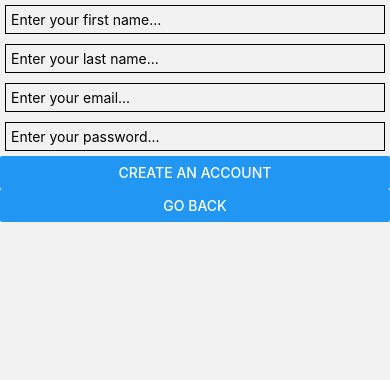
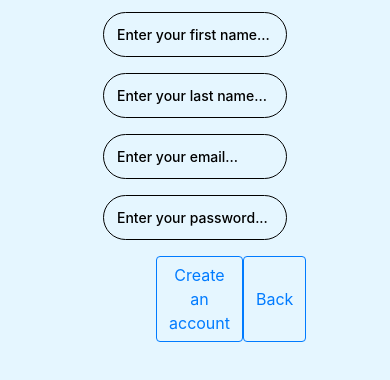
Before and after one commit to kcerbulis/SpacebookApp, a React Native app: screen /Signup in a window 390 px wide. Shown: the top 380 px of the page. Built offline with nearby package versions, Linux system fonts and the light colour scheme.

Commit message:
Added Styling

```diff
--- a/App.js
+++ b/App.js
@@ -2,6 +2,7 @@ import React, { Component } from 'react';
 import { NavigationContainer } from '@react-navigation/native';
 import { createNativeStackNavigator } from '@react-navigation/native-stack';
 import 'react-native-gesture-handler';
+import 'bootstrap/dist/css/bootstrap.min.css';
 
 import Login from './components/Login'
 import Signup from './components/Signup'
@@ -11,6 +12,7 @@ const Stack = createNativeStackNavigator();
 
 class App extends Component {
 
+  //Stack navigator for main components
   render(){
     return(
       <NavigationContainer>
--- /dev/null
+++ b/components/Accessibility.js
@@ -0,0 +1,60 @@
+import React, { Component } from 'react';
+import { View, StyleSheet, Text} from 'react-native';
+import { ScrollView, TextInput } from 'react-native-gesture-handler';
+import { Button} from 'reactstrap';
+
+class Accessibility extends Component {
+  constructor(props) {
+    super(props);
+
+  }
+
+
+  ibmWebsite = async () => {
+    console.log("AAAAas")
+    window.open("https://www.ibm.com/design/language/color/", '_blank').focus();
+  }
+
+  windowsWebsite = async () => {
+    console.log("AAAAas")
+    window.open("https://support.microsoft.com/en-us/windows/complete-guide-to-narrator-e4397a0d-ef4f-b386-d8ae-c172f109bdb1", '_blank').focus();
+  }
+
+  macWebsite = async () => {
+    console.log("AAAAas")
+    window.open("https://www.disability.illinois.edu/academic-support/assistive-technology/mac-os-x-voiceover#:~:text=Mac%20OS%20X%20Snow%20Leopard,new%20web%20page%20support%20options.", '_blank').focus();
+  }
+
+  androidWebsite = async () => {
+    console.log("AAAAas")
+    window.open("https://support.google.com/accessibility/android/answer/6283677?hl=en-GB", '_blank').focus();
+  }
+
+  iOSWebsite = async () => {
+    console.log("AAAAas")
+    window.open("https://developer.apple.com/accessibility/ios/", '_blank').focus();
+  }
+
+
+
+    // Signup text input fields, updates state on key change
+    render() {
+      return (
+        <View style={styles.buttonContainer}>
+          <Button size="lg" outline color="primary" style={styles.plz} onClick={() => this.ibmWebsite()}>Vision Friendly Color Palette</Button>
+          <Button size="lg" outline color="primary" style={styles.plz} onClick={() => this.windowsWebsite()} >Windows Screen Reder</Button>
+          <Button size="lg" outline color="primary" style={styles.plz} onClick={() => this.macWebsite()} >Mac Screen Reder</Button>
+          <Button size="lg" outline color="primary" style={styles.plz} onClick={() => this.androidWebsite()} >Android Screen Reder</Button>
+          <Button size="lg" outline color="primary" style={styles.plz} onClick={() => this.iOSWebsite()} >iOS Screen Reder</Button>
+          <Button size="lg" outline color="primary" style={styles.plz} onClick={() => this.props.navigation.goBack()}>Go Back</Button>
+        </View>
+      );
+    }
+}
+
+// Styling
+const styles = StyleSheet.create({
+
+});
+
+export default Accessibility;
--- a/components/Login.js
+++ b/components/Login.js
@@ -1,7 +1,8 @@
 import React, { Component } from 'react';
-import { Button } from 'react-native';
+import { StyleSheet, View } from 'react-native';
 import { ScrollView, TextInput } from 'react-native-gesture-handler';
 import AsyncStorage from '@react-native-async-storage/async-storage';
+import { Button} from 'reactstrap';
 
 class LoginScreen extends Component {
   constructor(props) {
@@ -16,6 +17,7 @@ class LoginScreen extends Component {
 
     // Logs in user with correct credentials
     login = async () =>
+
       // Login POST request to the server
       fetch('http://localhost:3333/api/1.0.0/login', {
         method: 'post',
@@ -67,17 +69,71 @@ class LoginScreen extends Component {
           console.log(error);
         })
 
+    onCheckboxBtnClick = async (selected) => {
+        console.log("THis is pressed")
+      }
+
     render() {
       // Login text fields and buttons
       return (
-        <ScrollView>
-          <TextInput placeholder="Enter your email..." onChangeText={(email) => this.setState({ email })} value={this.state.email} style={{ padding: 5, borderWidth: 1, margin: 5 }} />
-          <TextInput placeholder="Enter your password..." onChangeText={(password) => this.setState({ password })} value={this.state.password} secureTextEntry style={{ padding: 5, borderWidth: 1, margin: 5 }} />
-          <Button title="Login" onPress={() => this.login()} />
-          <Button title="Create an account" color="darkblue" onPress={() => this.props.navigation.navigate('Signup')} />
-        </ScrollView>
+        <View style={styles.container}>
+          <View style={styles.textContainer}>
+            <TextInput style={styles.textInput} placeholder="Enter your email..." onChangeText={(email) => this.setState({ email })} value={this.state.email} />
+            <TextInput style={styles.textInput} placeholder="Enter your password..." onChangeText={(password) => this.setState({ password })} value={this.state.password} secureTextEntry/>
+          </View>
+          <View style={styles.buttonContainer}>
+            <Button size="lg" outline color="primary" style={styles.plz} onClick={() => this.login()} >Login</Button>
+            <Button size="lg" outline color="primary" style={styles.plz} onClick={() => this.props.navigation.navigate('Signup')}>Signup</Button>
+          </View>
+        </View>
       );
     }
 }
 
+// Styling
+const styles = StyleSheet.create({
+
+  container: {
+    height: "100%",
+    width: "100%",
+    display: "flex",
+    alignItems: 'center',
+    backgroundColor: "#e5f6ff"
+  },
+
+  textContainer: {
+    height: "auto",
+    width: "40%",
+    minWidth: 200,
+    marginTop: "1%",
+  },
+
+  textInput: {
+    fontWeight: 500,
+    padding: 13,
+    borderWidth: 1,
+    borderRadius: 40,
+    margin: 8
+  },
+
+  buttonContainer: {
+    height: "auto",
+    width: "20%",
+    justifyContent: 'space-evenly',
+    marginTop: "2%",
+    flexDirection: 'row',
+  },
+
+
+
+
+
+
+
+
+
+
+});
+
+
 export default LoginScreen;
--- a/components/MyProfileStack.js
+++ b/components/MyProfileStack.js
@@ -16,6 +16,7 @@ import SeeFriends from './SeeFriends';
 import UpdateMyInfo from './UpdateMyInfo';
 import TakePhoto from './TakePhoto';
 import Drafts from './Drafts';
+import Accessibility from './Accessibility'
 
 // Allows stack navigation
 const Stack = createNativeStackNavigator();
@@ -46,6 +47,7 @@ class MyProfileStack extends Component {
         <Stack.Screen name="Posts" component={Posts} options={{ headerShown: false }} />
         <Stack.Screen name="UserPost" component={UserPost} options={{ headerShown: false }} />
         <Stack.Screen name="Drafts" component={Drafts} options={{ headerShown: false }} />
+        <Stack.Screen name="Accessibility" component={Accessibility} options={{ headerShown: false }} />
       </Stack.Navigator>
     );
   }
--- a/components/Signup.js
+++ b/components/Signup.js
@@ -1,5 +1,7 @@
 import React, { Component } from 'react';
-import { Button, ScrollView, TextInput } from 'react-native';
+import { View, StyleSheet} from 'react-native';
+import { ScrollView, TextInput } from 'react-native-gesture-handler';
+import { Button} from 'reactstrap';
 
 class Signup extends Component {
   constructor(props) {
@@ -55,16 +57,54 @@ class Signup extends Component {
     // Signup text input fields, updates state on key change
     render() {
       return (
-        <ScrollView>
-          <TextInput placeholder="Enter your first name..." onChangeText={(first_name) => this.setState({ first_name })} value={this.state.first_name} style={{ padding: 5, borderWidth: 1, margin: 5 }} />
-          <TextInput placeholder="Enter your last name..." onChangeText={(last_name) => this.setState({ last_name })} value={this.state.last_name} style={{ padding: 5, borderWidth: 1, margin: 5 }} />
-          <TextInput placeholder="Enter your email..." onChangeText={(email) => this.setState({ email })} value={this.state.email} style={{ padding: 5, borderWidth: 1, margin: 5 }} />
-          <TextInput placeholder="Enter your password..." onChangeText={(password) => this.setState({ password })} value={this.state.password} secureTextEntry="true" style={{ padding: 5, borderWidth: 1, margin: 5 }} />
-          <Button title="Create an account" onPress={() => this.signup()} />
-          <Button title="Go Back" onPress={() => this.props.navigation.goBack()} />
-        </ScrollView>
+        <View style={styles.container}>
+          <View style={styles.textContainer}>
+            <TextInput style={styles.textInput} placeholder="Enter your first name..." onChangeText={(first_name) => this.setState({ first_name })} value={this.state.first_name}/>
+            <TextInput style={styles.textInput} placeholder="Enter your last name..." onChangeText={(last_name) => this.setState({ last_name })} value={this.state.last_name}/>
+            <TextInput style={styles.textInput} placeholder="Enter your email..." onChangeText={(email) => this.setState({ email })} value={this.state.email}/>
+            <TextInput style={styles.textInput} placeholder="Enter your password..." onChangeText={(password) => this.setState({ password })} value={this.state.password} secureTextEntry="true"/>
+          </View>
+          <View style={styles.buttonContainer}>
+            <Button outline color="primary" onClick={() => this.signup()}>Create an account</Button>
+            <Button outline color="primary" onClick={() => this.props.navigation.goBack()}>Back</Button>
+          </View>
+        </View>
       );
     }
 }
 
+// Styling
+const styles = StyleSheet.create({
+  container: {
+    height: "100%",
+    width: "100%",
+    display: "flex",
+    alignItems: 'center',
+    backgroundColor: "#e5f6ff"
+  },
+
+  textContainer: {
+    height: "auto",
+    width: "40%",
+    minWidth: 200,
+    marginTop: "1%",
+  },
+
+  textInput: {
+    fontWeight: 500,
+    padding: 13,
+    borderWidth: 1,
+    borderRadius: 40,
+    margin: 8
+  },
+
+  buttonContainer: {
+    height: "auto",
+    width: "20%",
+    justifyContent: 'space-evenly',
+    marginTop: "2%",
+    flexDirection: 'row',
+  },
+});
+
 export default Signup;
--- a/components/UpdateMyInfo.js
+++ b/components/UpdateMyInfo.js
@@ -163,6 +163,7 @@ class UpdateMyInfo extends Component {
         </View>
         <Button title="Save Changes" onPress={() => this.updateUserInformation()} />
         <Button title="Change Profile Photo" onPress={() => this.props.navigation.navigate('TakePhoto')} />
+        <Button title="Accessibility" onPress={() => this.props.navigation.navigate('Accessibility')} />
         <Button title="Go Back" onPress={() => this.props.navigation.goBack()} />
       </ScrollView>
     );
```
Also changed, not shown: package.json (+6 -3 lines), 2 other files (tests, documents, lock files or other folders).
